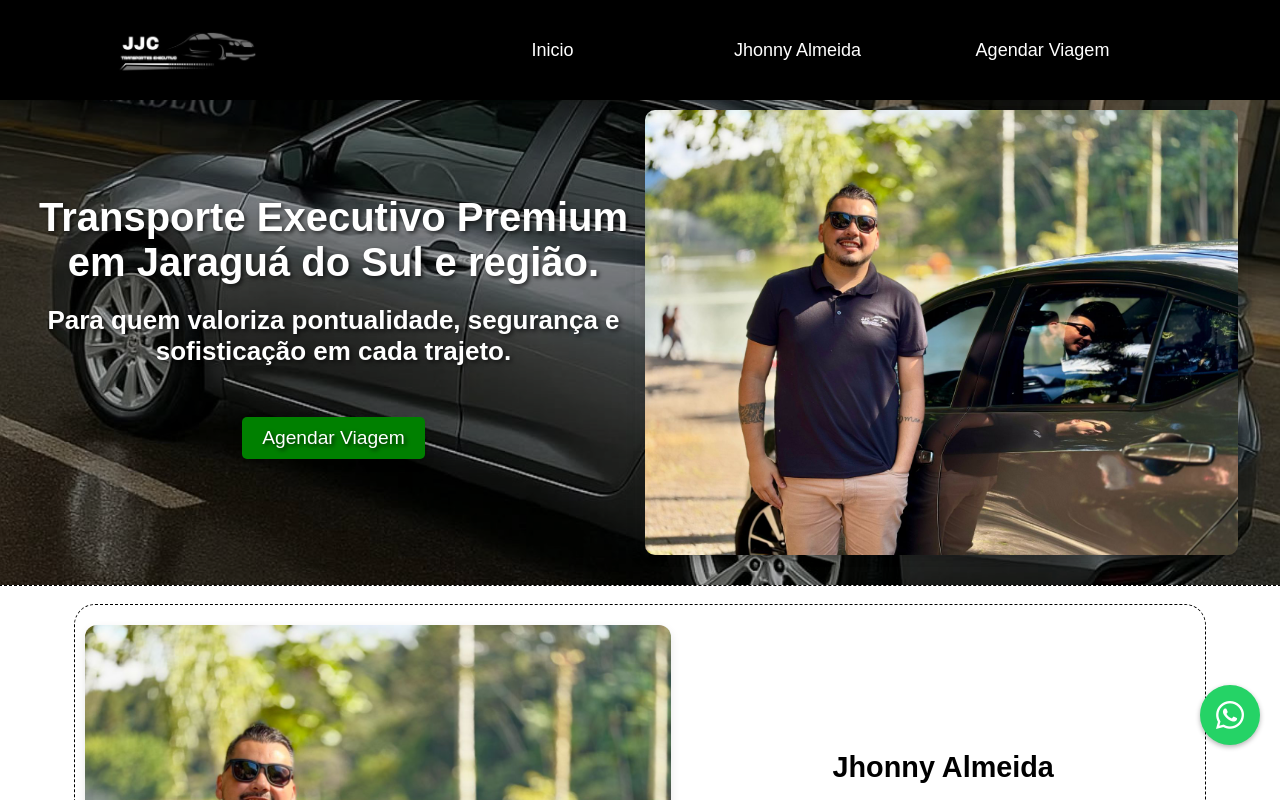
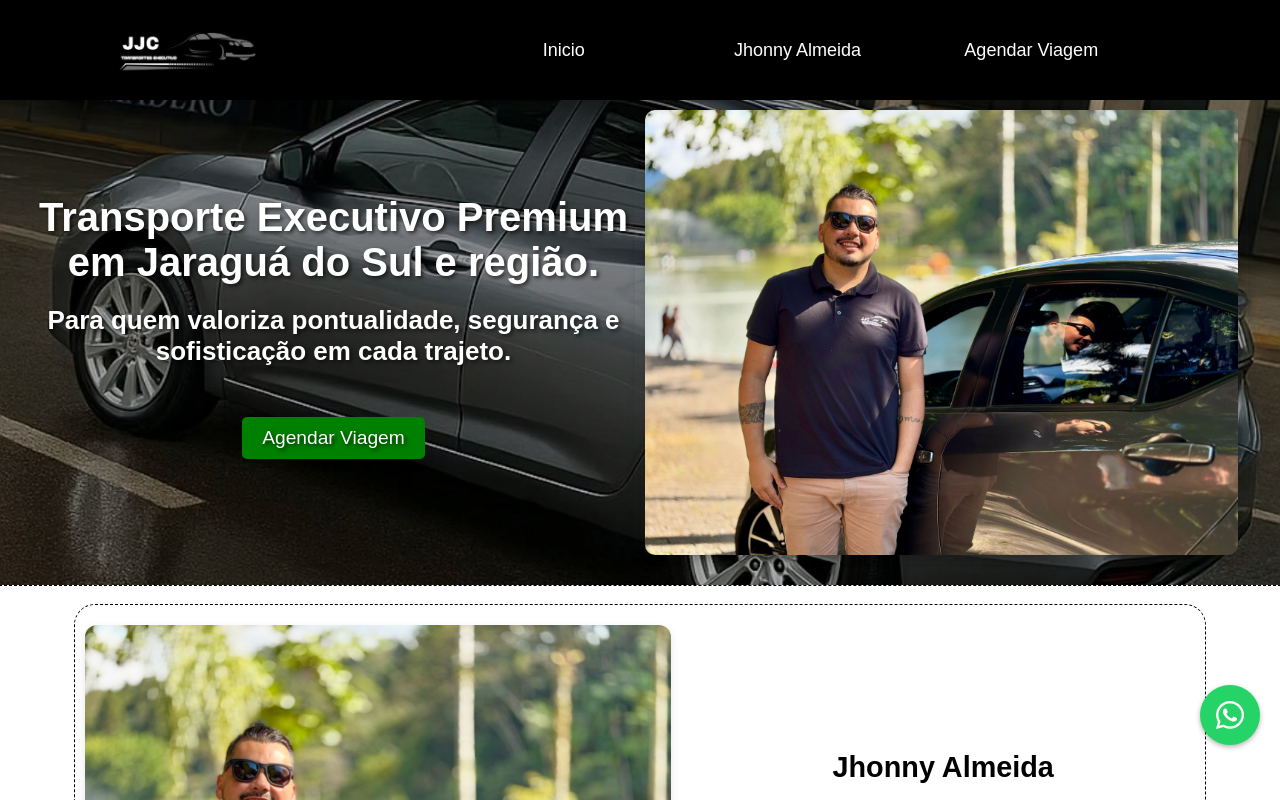
Before and after one commit to Jhonnyalmeida-del/paginaWeb, a plain HTML site: page index.html in a window 1280 px wide. Shown: the top 800 px of the page. Drawn offline with Linux system fonts and the light colour scheme.

Commit message:
Alterado estilo do botões do menu nav. Elementos a ficaram no maximo tamanho dentro dos li. e bordas dos botões, quando ::hover, foram estilizadas.

```diff
--- a/style.css
+++ b/style.css
@@ -233,8 +233,6 @@ footer{
     justify-content: center;
     align-items: center;;
     background-color: white;
-
-
     padding: 10px 18px;
     border: none;
     border-radius: 7px;
@@ -474,21 +472,28 @@ footer{
         display: flex;
         flex-direction: row;
         position: static;
-        background-color: transparent;
+        width: 100%;
         padding: 0;
         border: none;
         box-shadow: none;
         width: 70%;
     }
     .menu-list li{
-        padding: 10px 20px;
+        display: flex;
+        justify-content: space-around;
+        padding: 5px 8px;
+        width: 200px;
         border: none;
         color: white;
         font-size: 18px;
     }
+    .menu-list li a{
+        min-width:100%;
+    }
     .menu-list li:hover{
         background-color: transparent;
         outline: 1px dashed rgb(146, 144, 144);
+        border-radius: 25% 8%;
     }
     .div-init{
         flex-direction: row;
```
